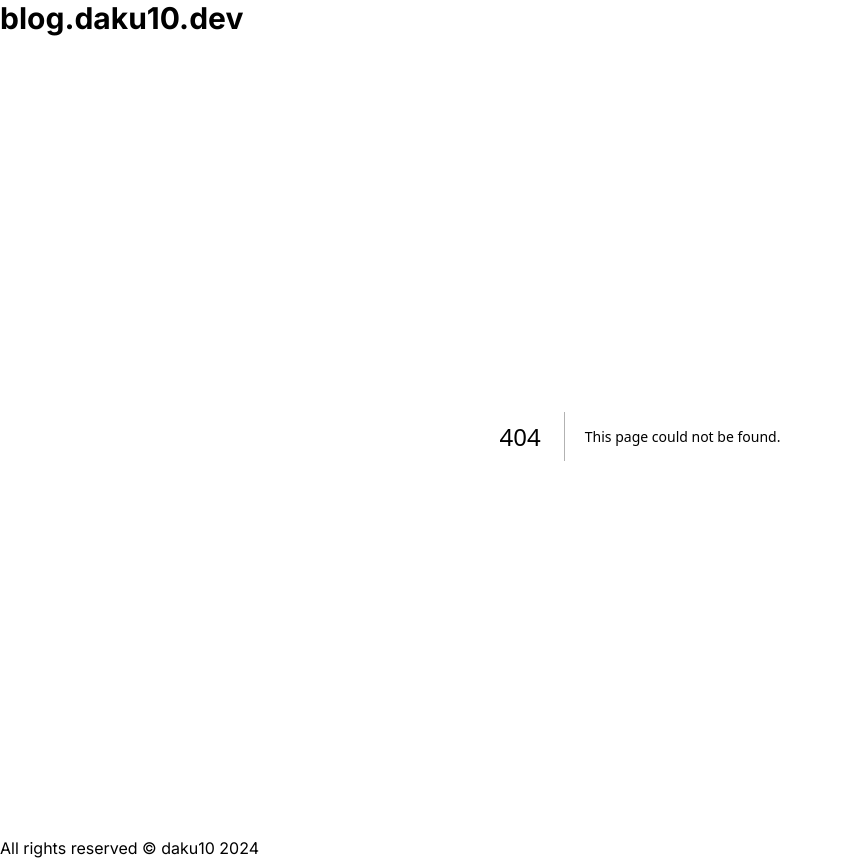
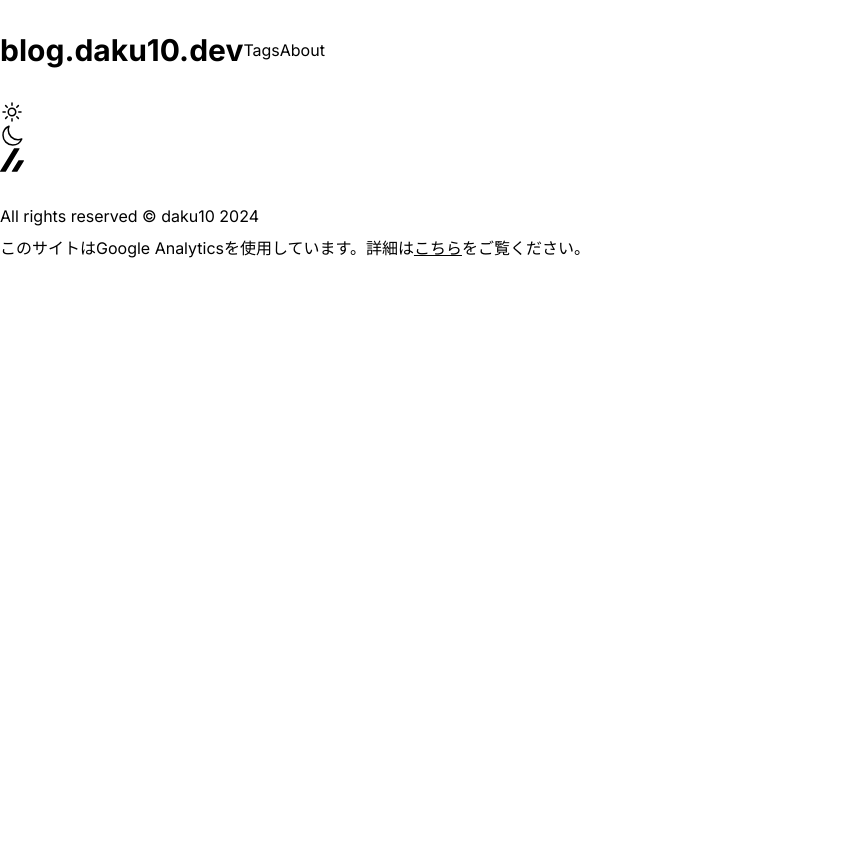
Before and after one commit to daku10/blog.daku10.dev, a Next.js app: page /about in a window 1280 px wide. Before the commit this address had no page. Shown: the whole page, without its empty margins (0-843 px from the left). After the commit the page ends 800 px from the top, so only its background shows below. Built offline with nearby package versions, Linux system fonts and the light colour scheme.

Commit message:
add components

```diff
--- a/package.json
+++ b/package.json
@@ -11,6 +11,8 @@
     "gen": "tsx scripts/generate-tags.ts"
   },
   "dependencies": {
+    "@heroicons/react": "2.1.1",
+    "clsx": "2.1.0",
     "gray-matter": "4.0.3",
     "next": "14.0.4",
     "react": "18.2.0",
@@ -18,6 +20,8 @@
     "rehype-react": "8.0.0",
     "remark-parse": "11.0.0",
     "remark-rehype": "11.0.0",
+    "simple-icons": "11.1.0",
+    "tailwind-merge": "2.2.0",
     "unified": "11.0.4",
     "valibot": "0.25.0"
   },
--- /dev/null
+++ b/src/app/_components/Footer.tsx
@@ -0,0 +1,22 @@
+import { Link } from "../../components/Link";
+
+// TODO: hover color
+export const Footer = () => {
+  return (
+    <footer className="mt-8">
+      <div className="max-w-7xl mx-auto flex flex-col gap-2">
+        <span>All rights reserved © daku10 2024</span>
+        <span>
+          このサイトはGoogle Analyticsを使用しています。詳細は
+          <Link
+            href="https://policies.google.com/technologies/partner-sites?hl=ja"
+            withUnderline
+          >
+            こちら
+          </Link>
+          をご覧ください。
+        </span>
+      </div>
+    </footer>
+  );
+};
--- /dev/null
+++ b/src/app/_components/Header.tsx
@@ -0,0 +1,21 @@
+import { Link } from "@/components/Link";
+
+export const Header = () => {
+  return (
+    <header>
+      <div className="max-w-7xl mx-auto py-8">
+        <nav className="flex items-center">
+          <Link href="/" className="text-3xl font-bold">
+            blog.daku10.dev
+          </Link>
+          <ul className="flex">
+            <li>
+              <Link href="/tags">Tags</Link>
+              <Link href="/about">About</Link>
+            </li>
+          </ul>
+        </nav>
+      </div>
+    </header>
+  );
+};
--- /dev/null
+++ b/src/app/about/page.tsx
@@ -0,0 +1,11 @@
+import { Icon } from "@/components/Icon";
+
+export default function Page() {
+  return (
+    <div>
+      <Icon type="sun" className="w-6 h-6" />
+      <Icon type="moon" className="w-6 h-6" />
+      <Icon type="zenn" className="w-6 h-6" />
+    </div>
+  );
+}
--- a/src/app/layout.tsx
+++ b/src/app/layout.tsx
@@ -1,8 +1,8 @@
 import type { Metadata } from "next";
 import { Inter } from "next/font/google";
 import "./globals.css";
-import { Header } from "@/components/Heaader/Header";
-import { Footer } from "@/components/Footer/Footer";
+import { Header } from "./_components/Header";
+import { Footer } from "./_components/Footer";
 
 const inter = Inter({ subsets: ["latin"] });
 
--- a/src/components/Footer/Footer.tsx
+++ /dev/null
@@ -1,7 +0,0 @@
-export const Footer = () => {
-  return (
-    <footer>
-      <span>All rights reserved © daku10 2024</span>
-    </footer>
-  );
-};
--- a/src/components/Heaader/Header.tsx
+++ /dev/null
@@ -1,11 +0,0 @@
-import Link from "next/link";
-
-export const Header = () => {
-  return (
-    <header>
-      <Link href="/" className="text-3xl font-bold">
-        blog.daku10.dev
-      </Link>
-    </header>
-  );
-};
--- /dev/null
+++ b/src/components/Icon.tsx
@@ -0,0 +1,35 @@
+import { SunIcon, MoonIcon } from "@heroicons/react/24/outline";
+import { siZenn } from "simple-icons";
+
+const icons = ["sun", "moon"] as const;
+const serviceIcons = ["zenn"] as const;
+
+type Icon = (typeof icons)[number] | (typeof serviceIcons)[number];
+
+type Props = {
+  type: Icon;
+  className?: string;
+};
+
+export const Icon = ({ type, className }: Props) => {
+  if (type === "sun" || type === "moon") {
+    return type === "sun" ? (
+      <SunIcon className={className} />
+    ) : (
+      <MoonIcon className={className} />
+    );
+  }
+  switch (type) {
+    case "zenn":
+      return (
+        <svg
+          xmlns="http://www.w3.org/2000/svg"
+          fill="currentColor"
+          viewBox="0 0 24 24"
+          className={className}
+        >
+          <path d={siZenn.path} />
+        </svg>
+      );
+  }
+};
--- /dev/null
+++ b/src/components/Link.tsx
@@ -0,0 +1,16 @@
+import { cn } from "@/lib/util";
+import NextLink from "next/link";
+import type { ComponentProps } from "react";
+
+type Props = ComponentProps<typeof NextLink> & {
+  withUnderline?: boolean;
+};
+
+export const Link = ({ withUnderline, className, ...rest }: Props) => {
+  return (
+    <NextLink
+      {...rest}
+      className={cn(className, { underline: withUnderline })}
+    />
+  );
+};
--- /dev/null
+++ b/src/lib/util.ts
@@ -0,0 +1,7 @@
+import type { ClassValue } from "clsx";
+import { clsx } from "clsx";
+import { twMerge } from "tailwind-merge";
+
+export function cn(...inputs: ClassValue[]) {
+  return twMerge(clsx(inputs));
+}
```
Also changed, not shown: 1 other file (tests, documents, lock files or other folders).
